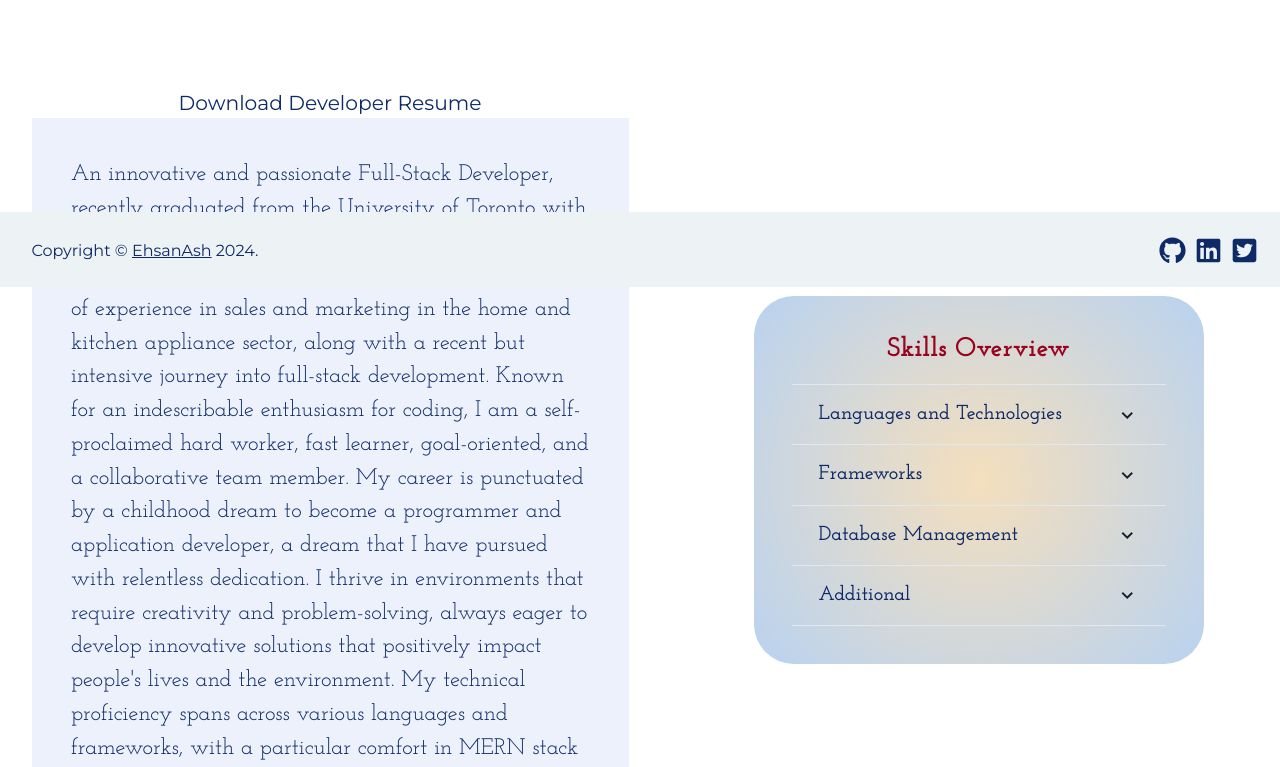
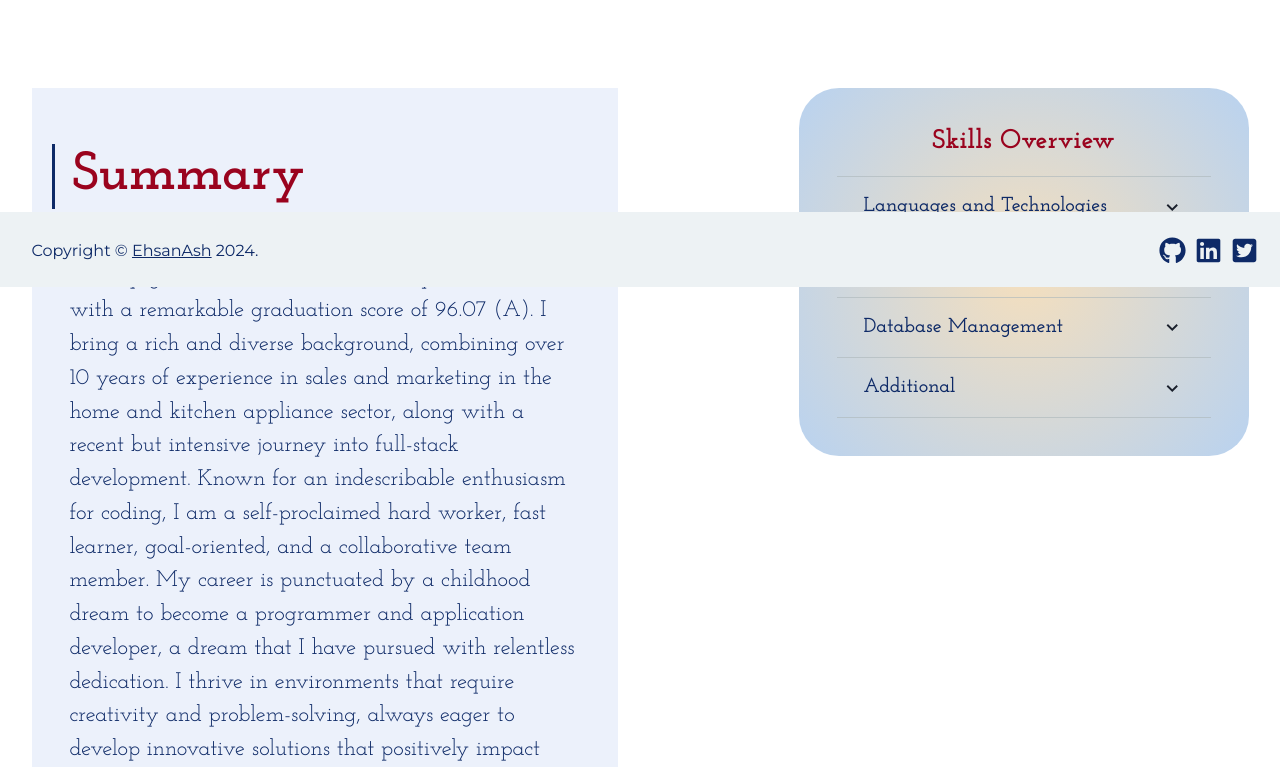
Before and after one commit to EhsanAsh/EhsanAsh-Portfolio, a React (Vite) app: page /portfolio in a window 1280 px wide. Shown: the part 513-1280 px from the top of the page. Built offline with nearby package versions, Linux system fonts and the light colour scheme; a web font is replaced by a local one.

Commit message:
chore: Refactor skillList and Portfolio components

```diff
--- a/src/components/skillList/index.jsx
+++ b/src/components/skillList/index.jsx
@@ -40,7 +40,11 @@ const SkillList = () => {
 
         return (
             <>
-                <AccordionItem p={2}>
+                <AccordionItem
+                    p={2}
+                    borderBottom={'2px, solid'}
+                    borderColor={'#afb9bda4'}
+                >
                     <Heading>
                         <AccordionButton>
                             <Box
--- a/src/pages/Portfolio.jsx
+++ b/src/pages/Portfolio.jsx
@@ -4,17 +4,16 @@
 
 // Importing packages and components
 // ============================================================
-import { useEffect } from 'react';
-import { useState } from 'react';
-import { Flex, Box, Container, Text } from '@chakra-ui/react';
+import {
+    Flex,
+    Box,
+    Container,
+    Heading,
+    Text,
+    Button
+} from '@chakra-ui/react';
 import SkillList from '../components/skillList';
 // ============================================================
-
-// Import react-icons package
-// =========================================================
-// import { FaDownload, FaGithub, FaLinkedin, FaTwitter } from 'react-icons/fa';
-// endIcon={<FaDownload />}
-// =========================================================
 
 // Functional component
 // ============================================================
@@ -47,7 +46,7 @@ const Portfolio = () => {
     return (
 
         <Flex
-            flexDirection={{ base: 'column', md: 'row' }}
+            flexDirection={{ base: 'column', lg: 'row' }}
             justifyContent={'space-between'}
             alignItems={'center'}
             alignSelf={'center'}
@@ -68,25 +67,41 @@ const Portfolio = () => {
                 width={'100%'}
                 height={'auto'}
             >
-                <Box>
-                    <button onClick={handleClick}>
-                        <span>Download Developer Resume</span>
-                    </button>
-                </Box>
-                <Container variant={'portfolio'} m={0}>
-                    <Text p={5}>
+                <Container variant={'portfolio'} m={0} size={'lg'}>
+                    <Heading
+                        as={'h1'}
+                        fontSize={{ base: 'xl', md: '2xl', lg: '3xl', xl: '5xl' }}
+                        fontWeight={'700'}
+                        color={'brand.error'}
+                        textAlign={'center'}
+                        mb={0}
+                        pl={4}
+                        fontFamily={'josefinSlabTitle'}
+                        borderLeft={'3px solid'}
+                        borderColor={'brand.darkBlue'}
+                    >
+                        Summary
+                    </Heading>
+                    <Text p={4}>
                         An innovative and passionate Full-Stack Developer, recently graduated from the University of Toronto with a remarkable graduation score of 96.07 (A). I bring a rich and diverse background, combining over 10 years of experience in sales and marketing in the home and kitchen appliance sector, along with a recent but intensive journey into full-stack development. Known for an indescribable enthusiasm for coding, I am a self-proclaimed hard worker, fast learner, goal-oriented, and a collaborative team member. My career is punctuated by a childhood dream to become a programmer and application developer, a dream that I have pursued with relentless dedication. I thrive in environments that require creativity and problem-solving, always eager to develop innovative solutions that positively impact people&apos;s lives and the environment. My technical proficiency spans across various languages and frameworks, with a particular comfort in MERN stack technologies and a propensity for writing logical codes over styling and designing.
                     </Text>
+                    <Box alignSelf={'center'} m={2}>
+                        <Button onClick={handleClick} variant={'portfolio'}>
+                        Download Ehsan&apos;s Resume
+                        </Button>
+                    </Box>
                 </Container>
             </Box>
             <Box
                 display={'flex'}
                 flexDirection={'column'}
                 alignItems={'center'}
-                alignSelf={'center'}
+                alignSelf={'flex-start'}
                 justifyContent={'center'}
                 width={'100%'}
-                pr={10}
+                height={'auto'}
+                ml={{ base: 0, lg: 10 }}
+                mt={{ base: 10, lg: 0 }}
             >
                 <SkillList/>
             </Box>
```
